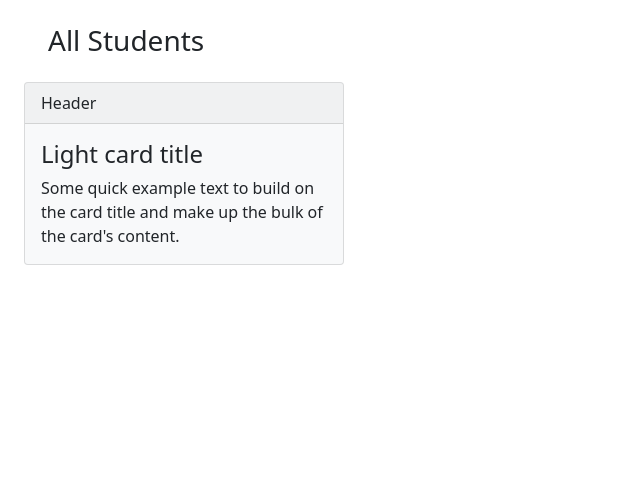
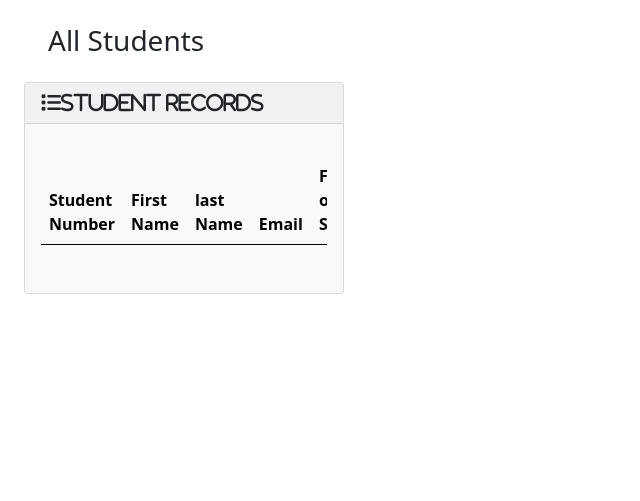
Before and after one commit to alhassanmr/djangocrud, a Django app: page / in a window 1280 px wide. Shown: the part 56-557 px from the top of the page, without its empty margins (0-640 px from the left). Run offline with Django 4.2, Linux system fonts and the light colour scheme; tables that the repository leaves empty hold one stand-in row (values such as "Sample post"); lists and menus that the app fills with data are empty; some libraries are stand-ins or nearby versions.

Commit message:
added table for list

```diff
--- a/students/templates/students/index.html
+++ b/students/templates/students/index.html
@@ -48,16 +48,36 @@
       <h3 class="m-4">All Students</h3>
       <div class="row">
         <div class="col-12">
+          {% if students %}
           <div class="card bg-light mb-3" style="max-width: 20rem">
-            <div class="card-header">Header</div>
+            <div class="card-header">
+              <i class="fa-solid fa-list fa-lg">Student Records</i>
+            </div>
             <div class="card-body">
-              <h4 class="card-title">Light card title</h4>
               <p class="card-text">
-                Some quick example text to build on the card title and make up
-                the bulk of the card's content.
+                <div class="table-responsive">
+                  <table class="table table-hover">
+                    <thead>
+                      <tr>
+                        <th scope="col">Student Number</th>
+                        <th scope="col">First Name</th>
+                        <th scope="col">last Name</th>
+                        <th scope="col">Email</th>
+                        <th scope="col">Field of Study</th>
+                        <th scope="col">GPA</th>
+                        <th scope="col">Actions</th>
+                      </tr>
+                    </thead>
+                    <tbody>
+                    </tbody>
+                  </table>
+                </div>
               </p>
             </div>
           </div>
+          {% else %}
+          <h5 class="alert alert-primary ms-4 me-4">No Student Record</h5>
+          {% endif %}
         </div>
       </div>
     </div>
```
